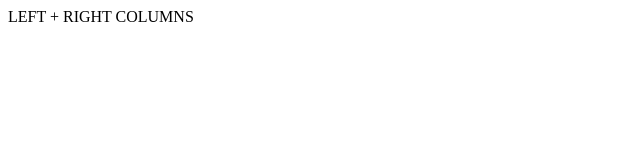
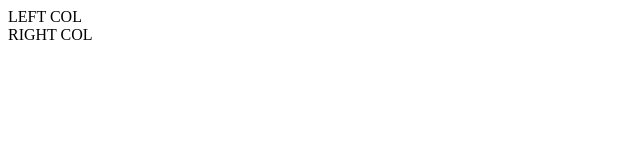
Before and after one commit to TomasTheDankEngine/5-signup, a plain HTML site: page index.html in a window 1280 px wide. Shown: the whole page, without its empty margins (0-640 px from the left). Drawn offline with Linux system fonts and the light colour scheme.

Commit message:
div tags COLs

```diff
--- a/index.html
+++ b/index.html
@@ -9,7 +9,12 @@
 </head>
 <body>
     <main>
-        LEFT + RIGHT COLUMNS
+        <div>
+            LEFT COL
+        </div>
+        <div>
+            RIGHT COL
+        </div>
     </main>
 </body>
 </html>
```
